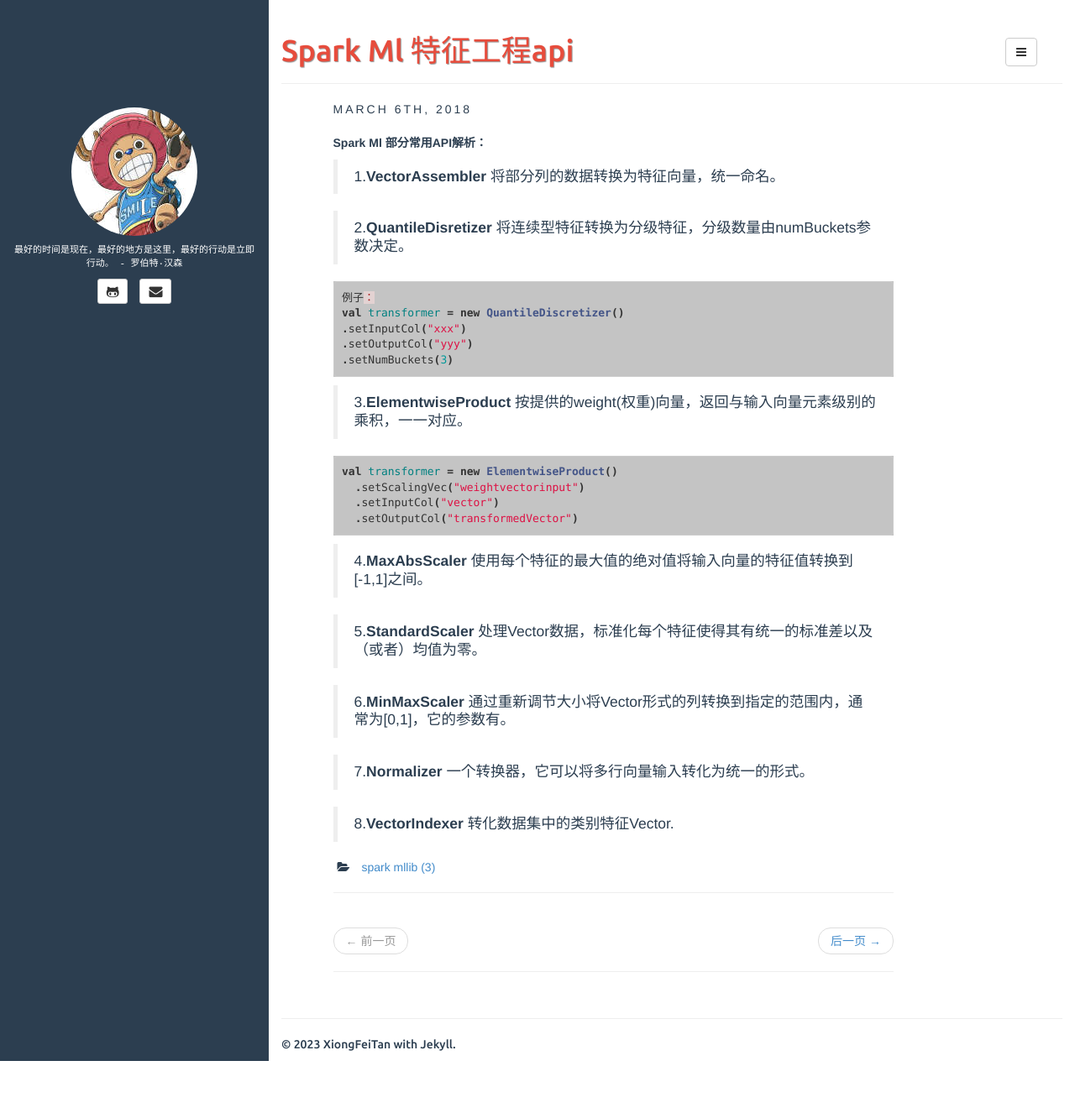
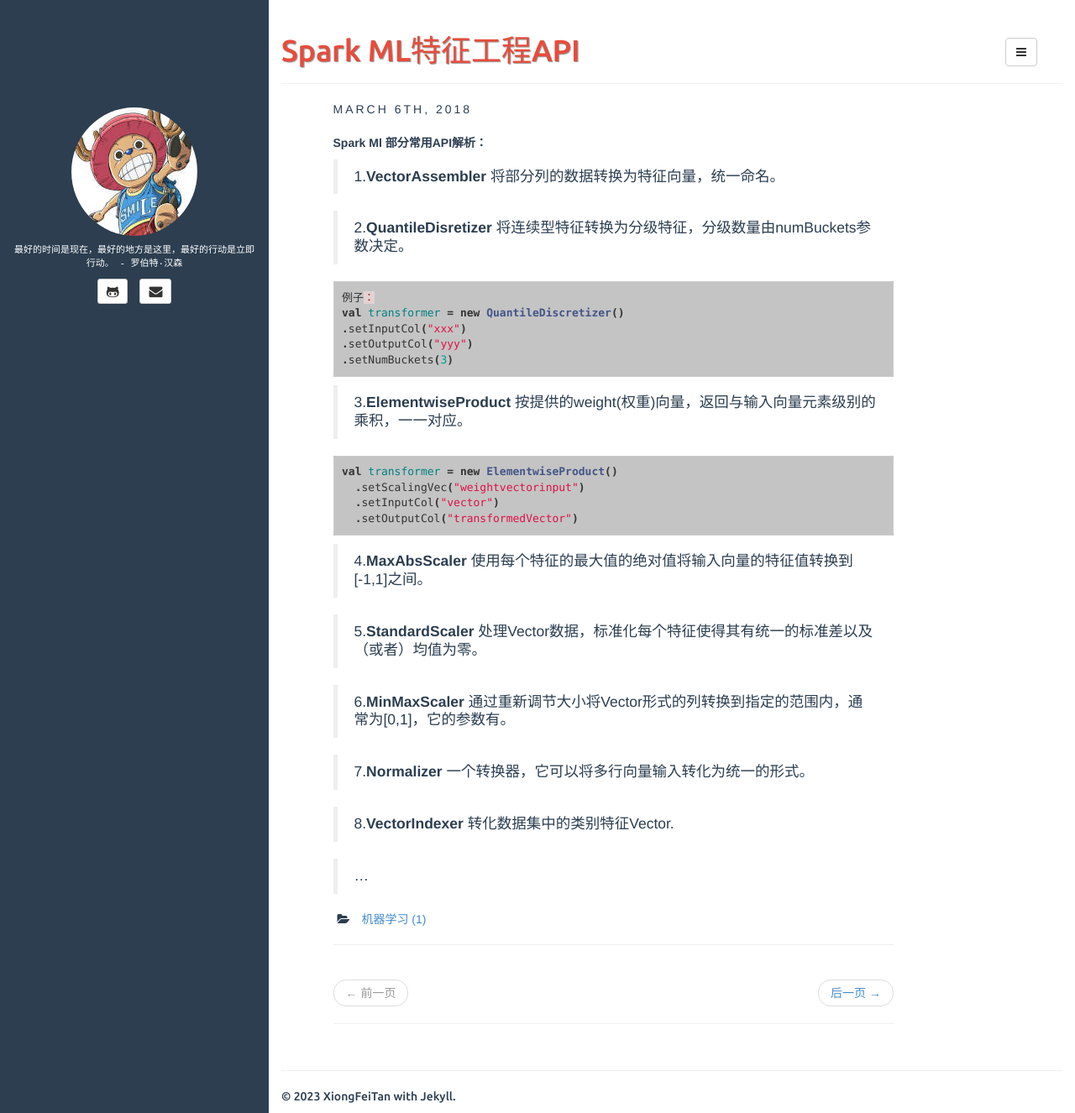
Before and after one commit to XiongFeiTan/XiongFeiTan.github.io, a Jekyll site: the page built from _posts/2018-03-06-spark-ml特征工程处理api.markdown, in a window 1280 px wide and 1326 px high. Shown: the whole window at 84% size. Built offline with Jekyll 4.4.1, drawn with Linux system fonts in a browser that asks for light colours; comment, search, counter and statistics services are not loaded.

Commit message:
添加历史文档-

```diff
--- a/_posts/2018-03-06-spark-ml特征工程处理api.markdown
+++ b/_posts/2018-03-06-spark-ml特征工程处理api.markdown
@@ -1,9 +1,9 @@
 ---
 layout: post
-title: Spark Ml 特征工程api
-categories: [spark mllib]
+title: Spark ML特征工程API
+categories: [机器学习]
 comments: true
-description: Spark Ml 中部分常用特征工程相关API简单解释，帮助记忆
+description: Spark ML中部分常用特征工程相关API简单解释
 ---
 
 **Spark Ml 部分常用API解析：**
@@ -38,3 +38,5 @@ val transformer = new ElementwiseProduct()
 > 7.**Normalizer**  一个转换器，它可以将多行向量输入转化为统一的形式。
 
 > 8.**VectorIndexer** 转化数据集中的类别特征Vector.
+
+> ...
```
